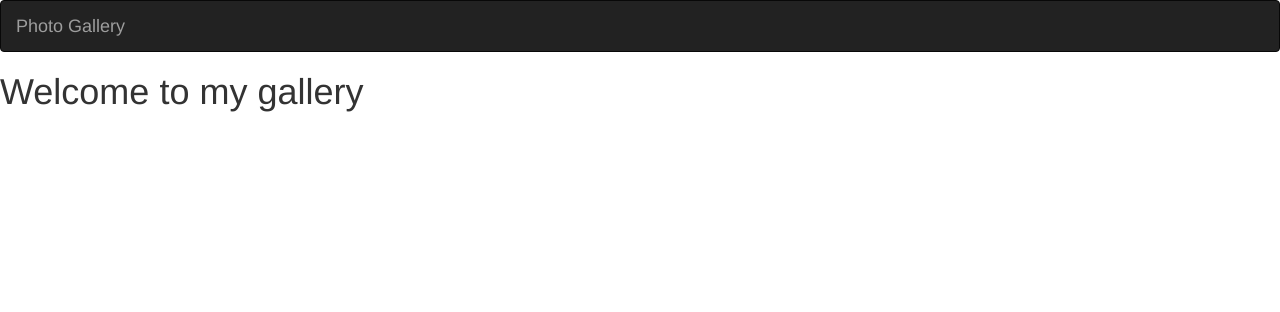
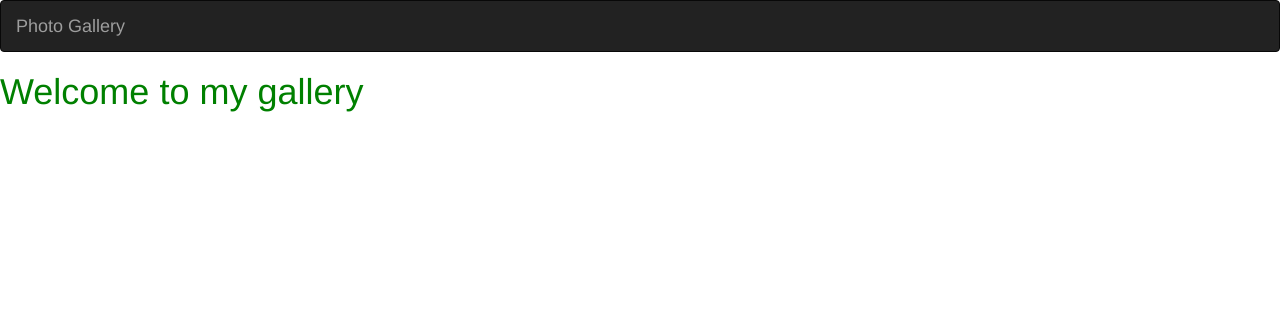
Before and after one commit to CikuKariuki/Gallery, a Django app: page /photos/ in a window 1280 px wide. Shown: the top 312 px of the page. Run offline with Django 3.2, Linux system fonts and the light colour scheme; some libraries are stand-ins or nearby versions.

Commit message:
added static folder with css and linked with other templates through base.html

```diff
--- a/gallery/settings.py
+++ b/gallery/settings.py
@@ -108,3 +108,6 @@ USE_TZ = True
 # https://docs.djangoproject.com/en/1.11/howto/static-files/
 
 STATIC_URL = '/static/'
+STATICFILES_DIRS = [
+    os.path.join(BASE_DIR, "static"),
+]
--- a/photos/templates/all-photos/base.html
+++ b/photos/templates/all-photos/base.html
@@ -13,6 +13,7 @@
 
   {% block styles %}
     {% bootstrap_css %}
+    <link rel="stylesheet" href="{% static 'css/base.css' %}">
   {% endblock %}
 
 </head>
@@ -20,7 +21,7 @@
     {% include "navbar.html" %}
 
     {% block content %}
-
+    <h1>Hello world</h1>
     {%endblock%}
 
     {% block scripts %}
--- /dev/null
+++ b/static/css/base.css
@@ -0,0 +1,3 @@
+h1{
+    color:green;
+}
```
